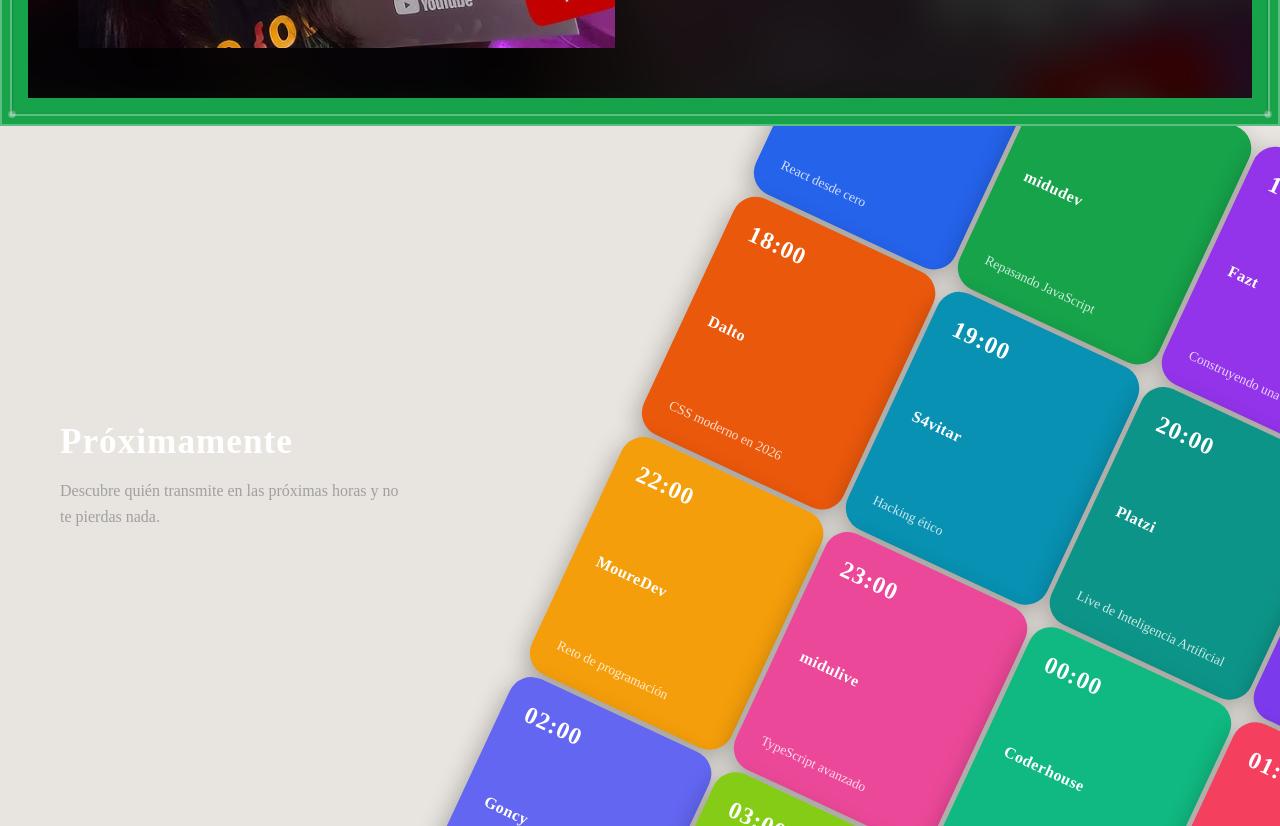
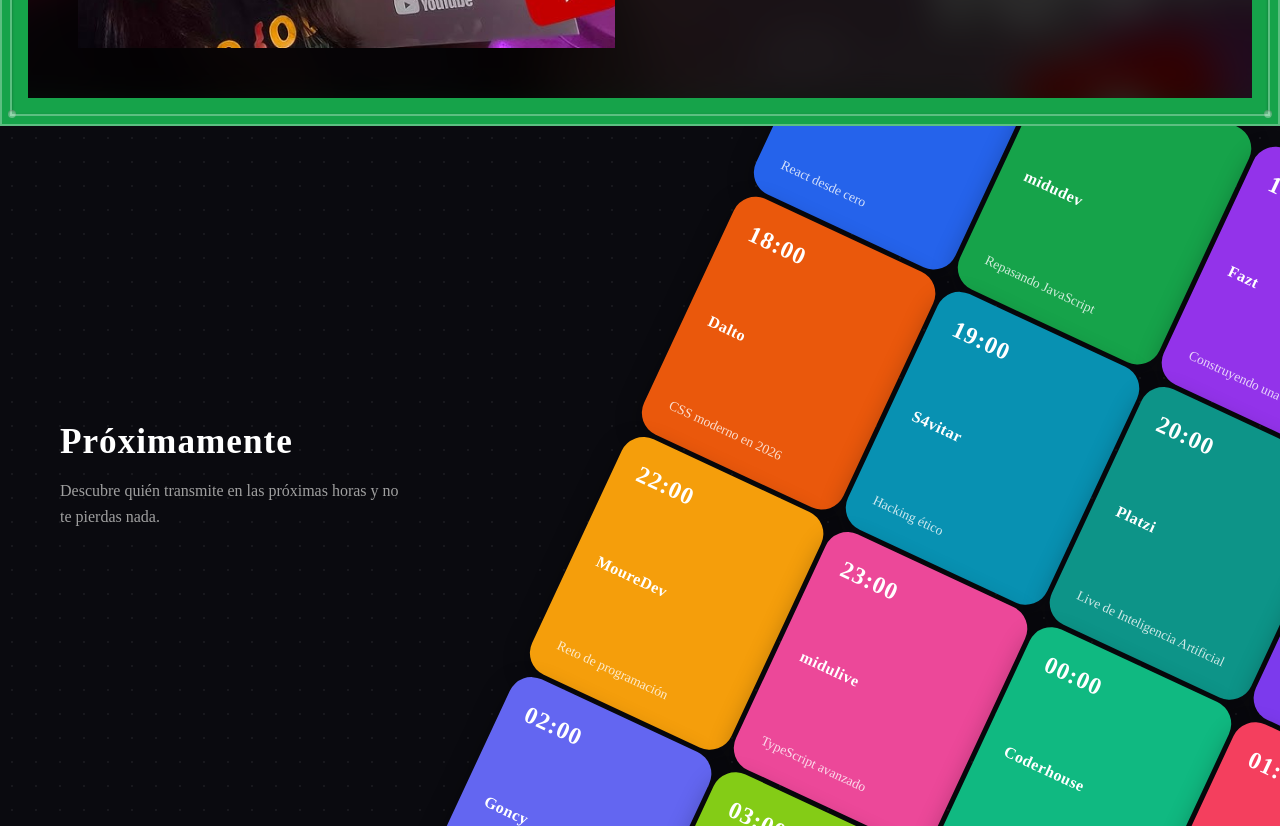
Before and after one commit to EsneiderCdD/parchate-f, a React (Vite) app: page / in a window 1280 px wide. Shown: the part 1180-2006 px from the top of the page. Built offline with nearby package versions, Linux system fonts and the light colour scheme.

Commit message:
feat(upcomingschedule)

```diff
--- a/src/App.jsx
+++ b/src/App.jsx
@@ -43,10 +43,11 @@ function App() {
             <IsometricGrid cubes={testCubes} cubeSize={325} gap={0} columns={6} />
           </div>
         </div>
+        <LiveSection />
+        <UpcomingSchedule />
       </section>
 
-      <LiveSection />
-      <UpcomingSchedule />
+
     </>
   )
 }
--- a/src/components/specific/UpcomingSchedule/UpcomingSchedule.css
+++ b/src/components/specific/UpcomingSchedule/UpcomingSchedule.css
@@ -13,6 +13,9 @@
   display: flex;
   align-items: center;
   overflow: hidden;
+  background-color: #0a0a0f;
+  background-image: radial-gradient(circle, rgba(255,255,255,0.06) 1px, transparent 1px);
+  background-size: 24px 24px;
 }
 
 .upcoming-intro {
```
